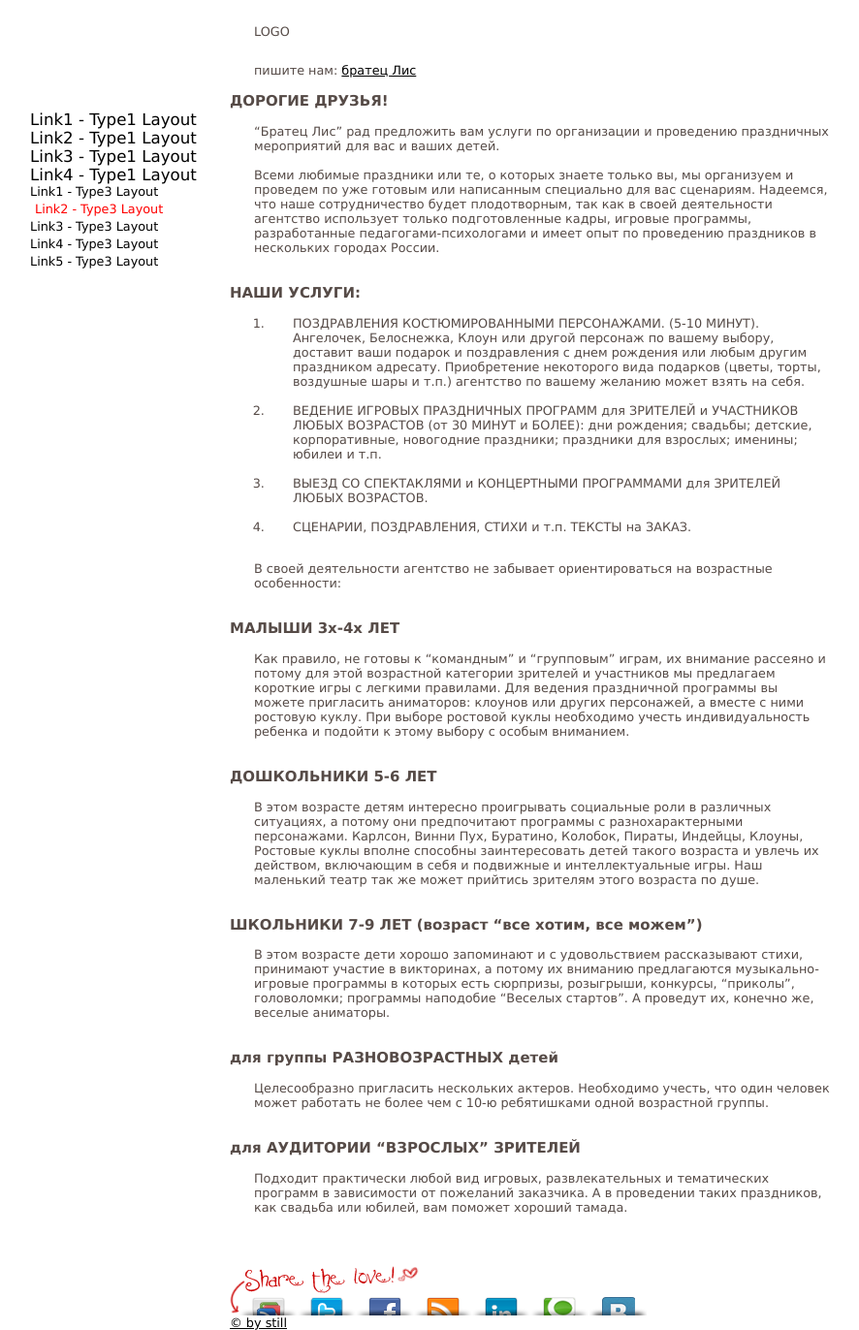
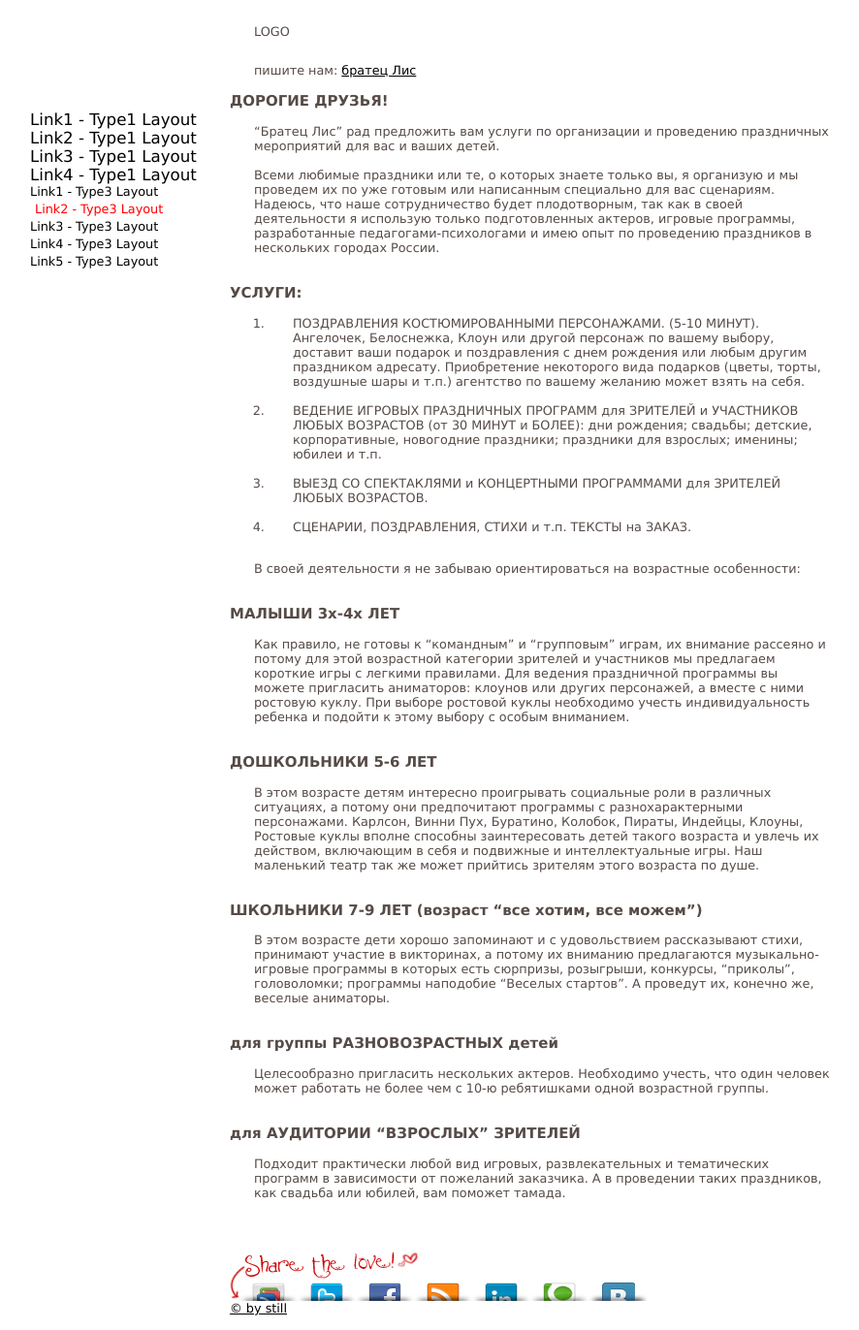
Before and after one commit to bratetslis/Site, a Jekyll site: the page built from testpage4.md, in a window 1280 px wide. Shown: the whole page at 97% size, without its empty margins (211-1097 px from the left). Built offline with Jekyll 4.4.1, drawn with Linux system fonts in a browser that asks for light colours.

Commit message:
Update testpage4.md

```diff
--- a/testpage4.md
+++ b/testpage4.md
@@ -7,10 +7,10 @@ nav: element
 
 "Братец Лис" рад предложить вам услуги по организации и проведению праздничных мероприятий для вас и ваших детей.
 
-Всеми любимые праздники или те, о которых знаете только вы, мы организуем и проведем по уже готовым или написанным специально для вас сценариям.
-Надеемся, что наше сотрудничество будет плодотворным, так как в своей деятельности агентство использует только подготовленные кадры, игровые программы, разработанные педагогами-психологами и имеет опыт по проведению праздников в нескольких городах России.
+Всеми любимые праздники или те, о которых знаете только вы, я организую и мы проведем их по уже готовым или написанным специально для вас сценариям.
+Надеюсь, что наше сотрудничество будет плодотворным, так как в своей деятельности я использую только подготовленных актеров, игровые программы, разработанные педагогами-психологами и имею опыт по проведению праздников в нескольких городах России.
 
-### НАШИ УСЛУГИ:
+### УСЛУГИ:
 
 1. ПОЗДРАВЛЕНИЯ КОСТЮМИРОВАННЫМИ ПЕРСОНАЖАМИ. (5-10 МИНУТ). Ангелочек, Белоснежка, Клоун или другой персонаж по вашему выбору, доставит ваши подарок и поздравления с днем рождения или любым другим праздником адресату. Приобретение некоторого вида подарков (цветы, торты, воздушные шары и т.п.) агентство по вашему желанию может взять на себя.
 
@@ -20,7 +20,7 @@ nav: element
 
 4. СЦЕНАРИИ, ПОЗДРАВЛЕНИЯ, СТИХИ и т.п. ТЕКСТЫ на ЗАКАЗ.
 
-В своей деятельности агентство не забывает ориентироваться на возрастные особенности:
+В своей деятельности я не забываю ориентироваться на возрастные особенности:
 
 ### МАЛЫШИ 3х-4х ЛЕТ
 
@@ -40,4 +40,4 @@ nav: element
 
 ### для АУДИТОРИИ "ВЗРОСЛЫХ" ЗРИТЕЛЕЙ
 
-Подходит практически любой вид игровых, развлекательных и тематических программ в зависимости от пожеланий заказчика. А в проведении таких праздников, как свадьба или юбилей, вам поможет хороший тамада.
+Подходит практически любой вид игровых, развлекательных и тематических программ в зависимости от пожеланий заказчика. А в проведении таких праздников, как свадьба или юбилей, вам поможет тамада.
```
